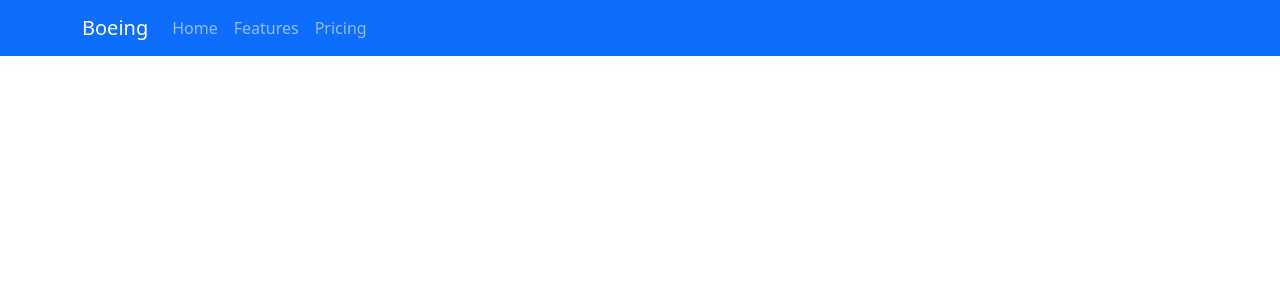
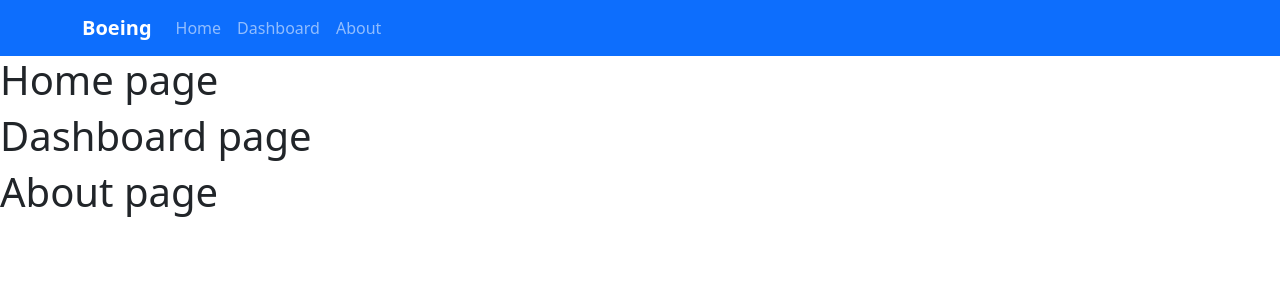
Before and after one commit to vigneshrajdeveloper/ReactRouting, a React (Create React App) app: page / in a window 1280 px wide. Shown: the top 300 px of the page. Built offline with nearby package versions, Linux system fonts and the light colour scheme.

Commit message:
fix : components created

```diff
--- a/src/App.js
+++ b/src/App.js
@@ -4,6 +4,9 @@ import Container from 'react-bootstrap/Container';
 import Nav from 'react-bootstrap/Nav';
 import Navbar from 'react-bootstrap/Navbar';
 
+import Home  from './components/homepage';
+import Dashboard from './components/dashboard';
+import About from './components/about';
 
 function App() {
   return (
@@ -11,15 +14,17 @@ function App() {
 
       <Navbar bg="primary" data-bs-theme="dark">
         <Container>
-          <Navbar.Brand href="#home">Boeing</Navbar.Brand>
+          <Navbar.Brand href="#home"><b>Boeing</b></Navbar.Brand>
           <Nav className="me-auto">
             <Nav.Link href="#home">Home</Nav.Link>
-            <Nav.Link href="#features">Features</Nav.Link>
-            <Nav.Link href="#pricing">Pricing</Nav.Link>
+            <Nav.Link href="#features">Dashboard</Nav.Link>
+            <Nav.Link href="#pricing">About</Nav.Link>
           </Nav>
         </Container>
       </Navbar>
-
+      <Home></Home>
+      <Dashboard></Dashboard>
+      <About></About>
     </div>
   );
 }
--- /dev/null
+++ b/src/components/about.jsx
@@ -0,0 +1,11 @@
+import React from "react";
+
+export default function About(){
+
+    return(
+
+        <>
+        <h1>About page</h1>
+        </>
+    )
+}
--- /dev/null
+++ b/src/components/dashboard.jsx
@@ -0,0 +1,11 @@
+import React from "react";
+
+export default function Dashboard(){
+
+    return(
+
+        <>
+        <h1>Dashboard page</h1>
+        </>
+    )
+}
--- /dev/null
+++ b/src/components/homepage.jsx
@@ -0,0 +1,11 @@
+import React from "react";
+
+export default function Home(){
+
+    return(
+
+        <>
+        <h1>Home page</h1>
+        </>
+    )
+}
```
